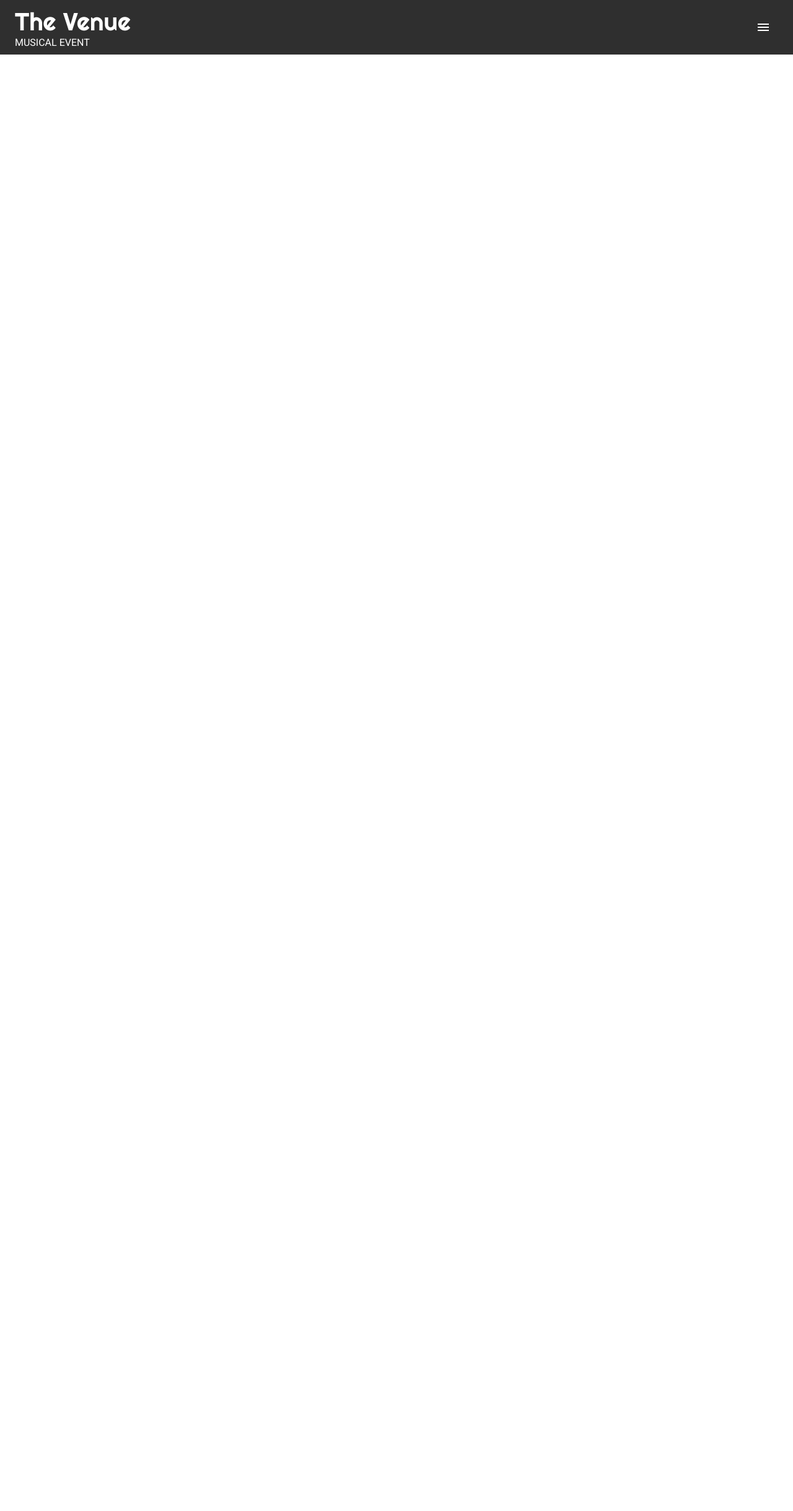
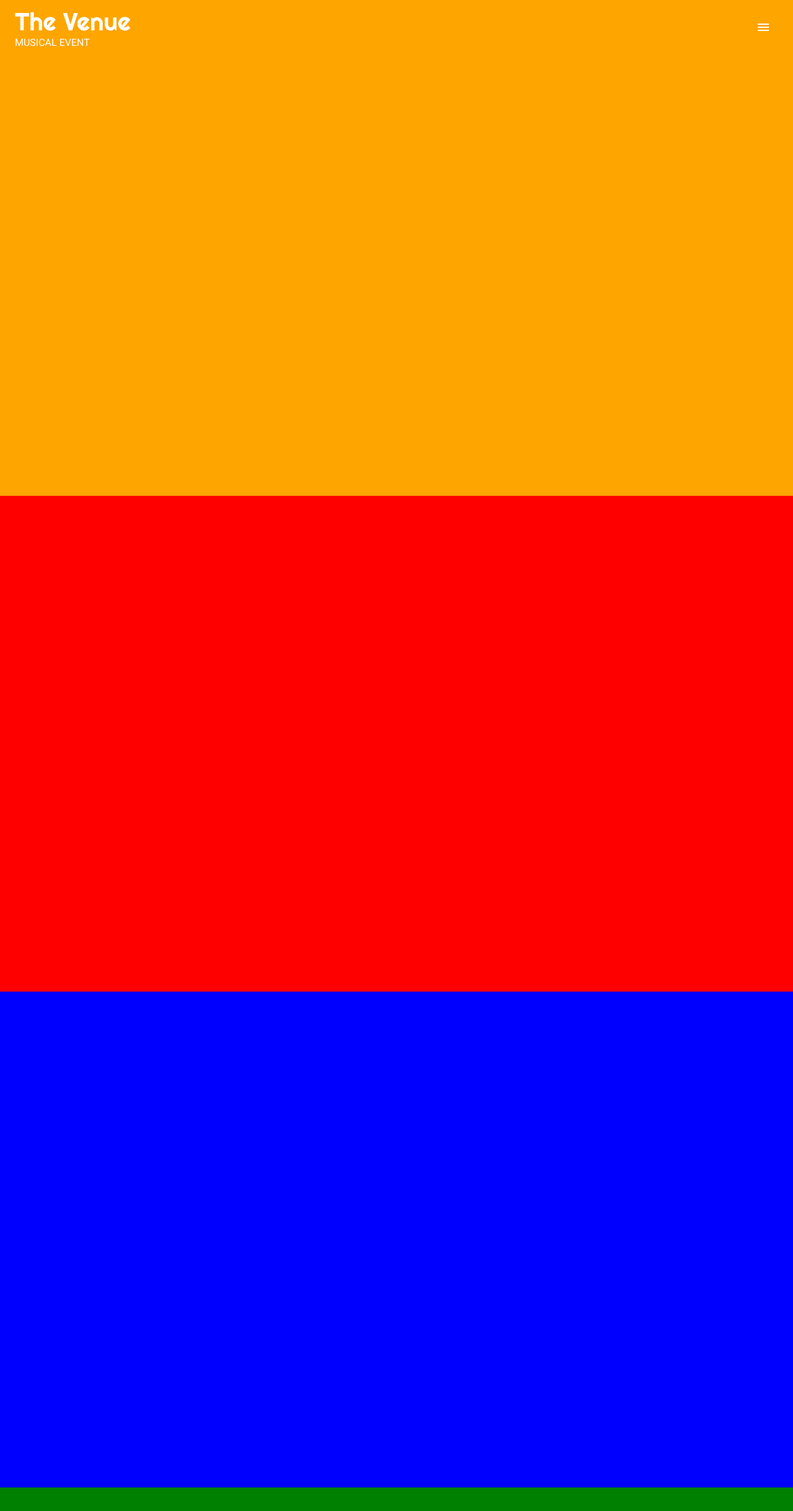
Before and after one commit to femmor/the-venue, a React (Create React App) app: page / in a window 1280 px wide. Shown: the top 2438 px of the page at 62% size. Before the commit the page ends 800 px from the top, so only its background shows below. Built offline with nearby package versions, Linux system fonts and the light colour scheme.

Commit message:
Handling headerShow state

```diff
--- a/src/App.js
+++ b/src/App.js
@@ -5,7 +5,37 @@ const App = () => {
   return (
     <>
       <Header />
-      <Footer />
+
+      <div
+        style={{
+          background: 'orange',
+          height: '800px',
+        }}
+      ></div>
+      <div
+        style={{
+          background: 'red',
+          height: '800px',
+        }}
+      ></div>
+      <div
+        style={{
+          background: 'blue',
+          height: '800px',
+        }}
+      ></div>
+      <div
+        style={{
+          background: 'green',
+          height: '800px',
+        }}
+      ></div>
+      <div
+        style={{
+          background: 'yellow',
+          height: '800px',
+        }}
+      ></div>
     </>
   );
 };
--- a/src/components/header_footer/Header.js
+++ b/src/components/header_footer/Header.js
@@ -5,16 +5,30 @@ import SideDrawer from './SideDrawer';
 
 const Header = () => {
   const [drawerOpen, setDrawerOpen] = useState(false);
+  const [headerShow, setHeaderShow] = useState(false);
 
   const toggleDrawer = () => {
     setDrawerOpen(!drawerOpen);
   };
 
+  const handleScroll = () => {
+    if (window.scrollY > 0) {
+      setHeaderShow(true);
+    } else {
+      setHeaderShow(false);
+    }
+  };
+
+  // Add event listener for scroll
+  useEffect(() => {
+    window.addEventListener('scroll', handleScroll);
+  }, []);
+
   return (
     <AppBar
       position="fixed"
       style={{
-        backgroundColor: '#2f2f2f',
+        backgroundColor: headerShow ? '#2f2f2f' : 'transparent',
         boxShadow: 'none',
         padding: '10px 0px',
       }}
```
